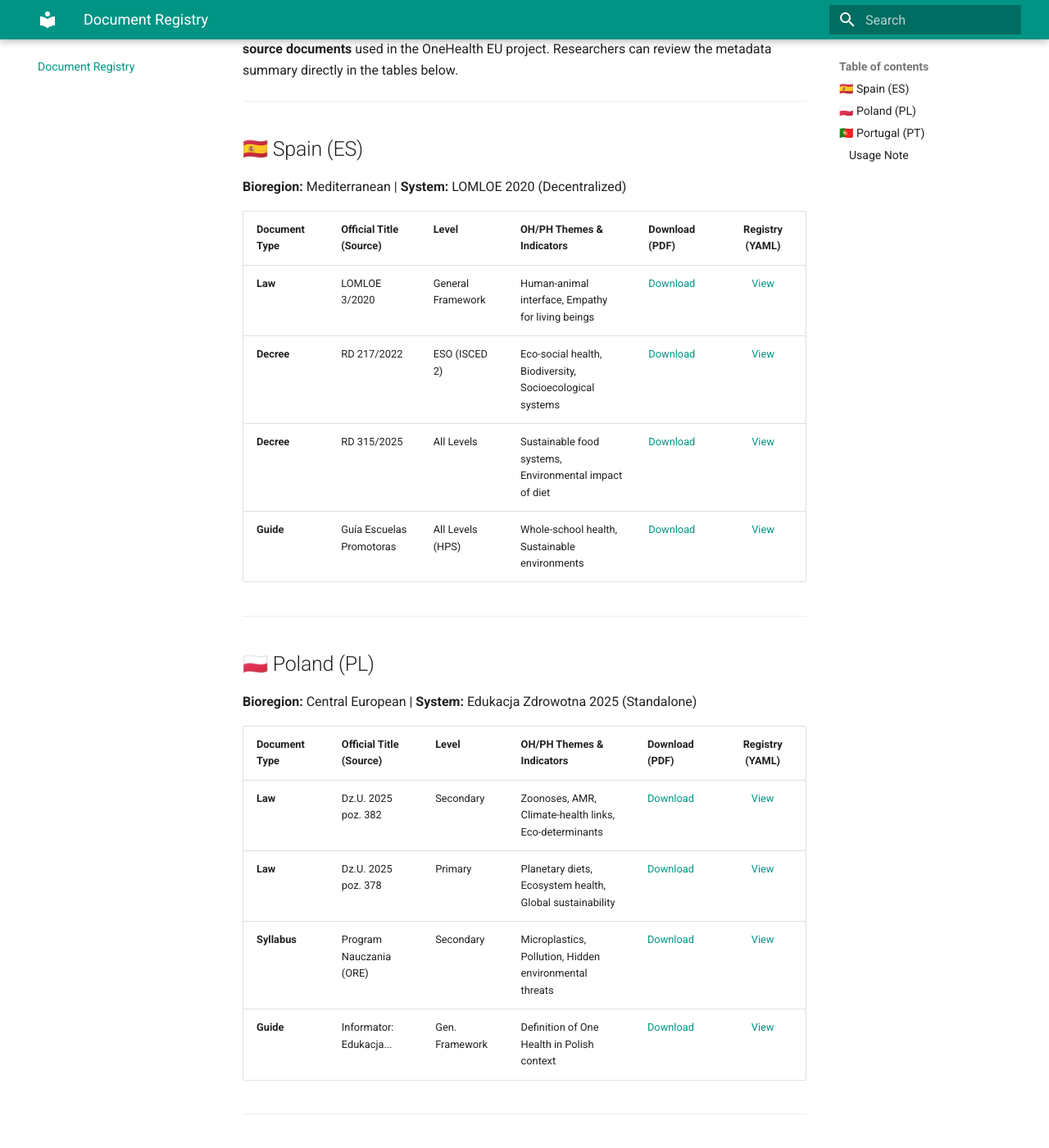
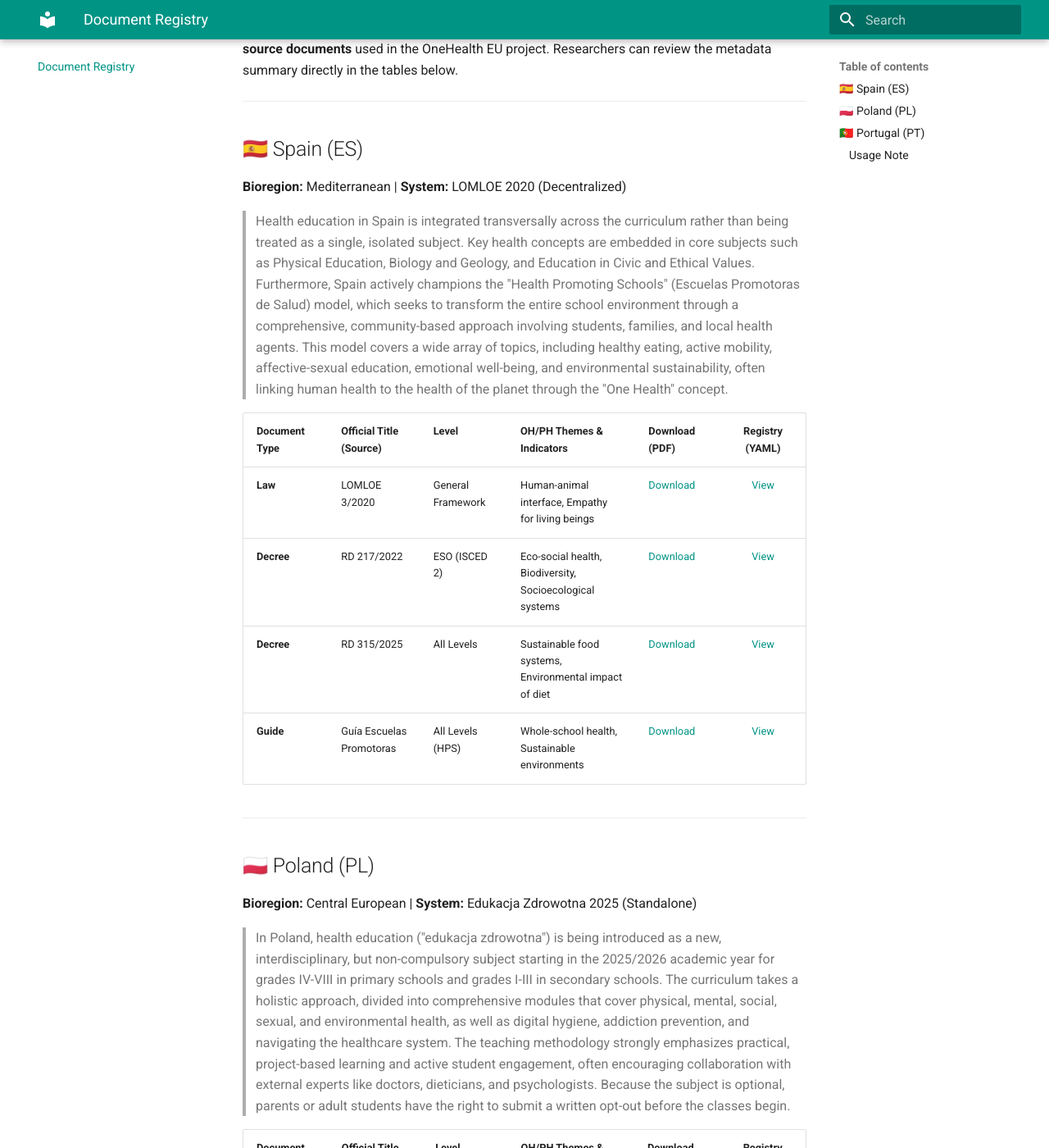
Before and after one commit to krzyworzeka-svg/EU-Health-Ed-Repository, an MkDocs documentation site: the page built from docs/registry.md, in a window 1280 px wide and 1400 px high, scrolled down 206 px. Shown: the whole window at 82% size. Built offline with MkDocs 1.6.1 and Material for MkDocs 9.7.7, drawn with Linux system fonts in a browser that asks for light colours; some of the changed text lies outside the part shown.

Commit message:
docs: add comprehensive educational system summaries for PL, ES, and PT to registry page

```diff
--- a/docs/registry.md
+++ b/docs/registry.md
@@ -6,6 +6,8 @@ This registry provides direct access to both the **normalization metadata** and
 
 ## 🇪🇸 Spain (ES)
 **Bioregion:** Mediterranean | **System:** LOMLOE 2020 (Decentralized)
+
+> Health education in Spain is integrated transversally across the curriculum rather than being treated as a single, isolated subject. Key health concepts are embedded in core subjects such as Physical Education, Biology and Geology, and Education in Civic and Ethical Values. Furthermore, Spain actively champions the "Health Promoting Schools" (Escuelas Promotoras de Salud) model, which seeks to transform the entire school environment through a comprehensive, community-based approach involving students, families, and local health agents. This model covers a wide array of topics, including healthy eating, active mobility, affective-sexual education, emotional well-being, and environmental sustainability, often linking human health to the health of the planet through the "One Health" concept.
 
 | Document Type | Official Title (Source) | Level | OH/PH Themes & Indicators | Download (PDF) | Registry (YAML) |
 | :--- | :--- | :--- | :--- | :--- | :---: |
@@ -19,6 +21,8 @@ This registry provides direct access to both the **normalization metadata** and
 ## 🇵🇱 Poland (PL)
 **Bioregion:** Central European | **System:** Edukacja Zdrowotna 2025 (Standalone)
 
+> In Poland, health education ("edukacja zdrowotna") is being introduced as a new, interdisciplinary, but non-compulsory subject starting in the 2025/2026 academic year for grades IV-VIII in primary schools and grades I-III in secondary schools. The curriculum takes a holistic approach, divided into comprehensive modules that cover physical, mental, social, sexual, and environmental health, as well as digital hygiene, addiction prevention, and navigating the healthcare system. The teaching methodology strongly emphasizes practical, project-based learning and active student engagement, often encouraging collaboration with external experts like doctors, dieticians, and psychologists. Because the subject is optional, parents or adult students have the right to submit a written opt-out before the classes begin.
+
 | Document Type | Official Title (Source) | Level | OH/PH Themes & Indicators | Download (PDF) | Registry (YAML) |
 | :--- | :--- | :--- | :--- | :--- | :---: |
 | **Law** | Dz.U. 2025 poz. 382 | Secondary | Zoonoses, AMR, Climate-health links, Eco-determinants | [Download](https://github.com/krzyworzeka-svg/EU-Health-Ed-Repository/raw/main/data/PL/sources/PL_2025_Law_Secondary_EZ.pdf) | [View](https://raw.githubusercontent.com/krzyworzeka-svg/EU-Health-Ed-Repository/main/data/PL/master.yaml) |
@@ -30,6 +34,8 @@ This registry provides direct access to both the **normalization metadata** and
 
 ## 🇵🇹 Portugal (PT)
 **Bioregion:** Atlantic/Mediterranean | **System:** Citizenship Education (ENEC)
+
+> In Portugal, health education is primarily implemented as a transversal and transdisciplinary domain within the "Citizenship and Development" (Cidadania e Desenvolvimento) curriculum component. Health is a mandatory dimension that schools must address in at least one school year during each major educational cycle (1st cycle, 2nd/3rd cycles, and secondary education). The Portuguese framework covers essential themes such as mental health and violence prevention, food education, physical activity, addictive behaviors, and affective-sexual education. The approach emphasizes active citizenship, the development of socio-emotional skills, and the creation of strong partnerships between schools, families, and local health resources to empower students to make informed, responsible, and safe lifestyle choices.
 
 | Document Type | Official Title (Source) | Level | OH/PH Themes & Indicators | Download (PDF) | Registry (YAML) |
 | :--- | :--- | :--- | :--- | :--- | :---: |
```
